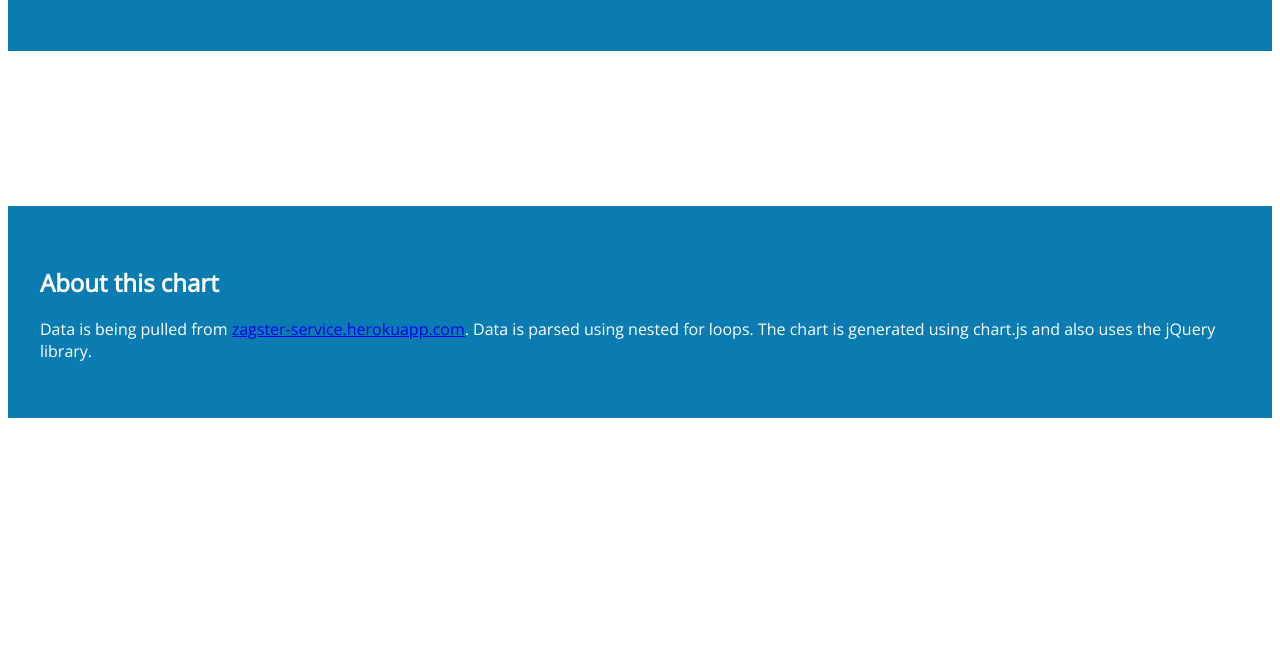
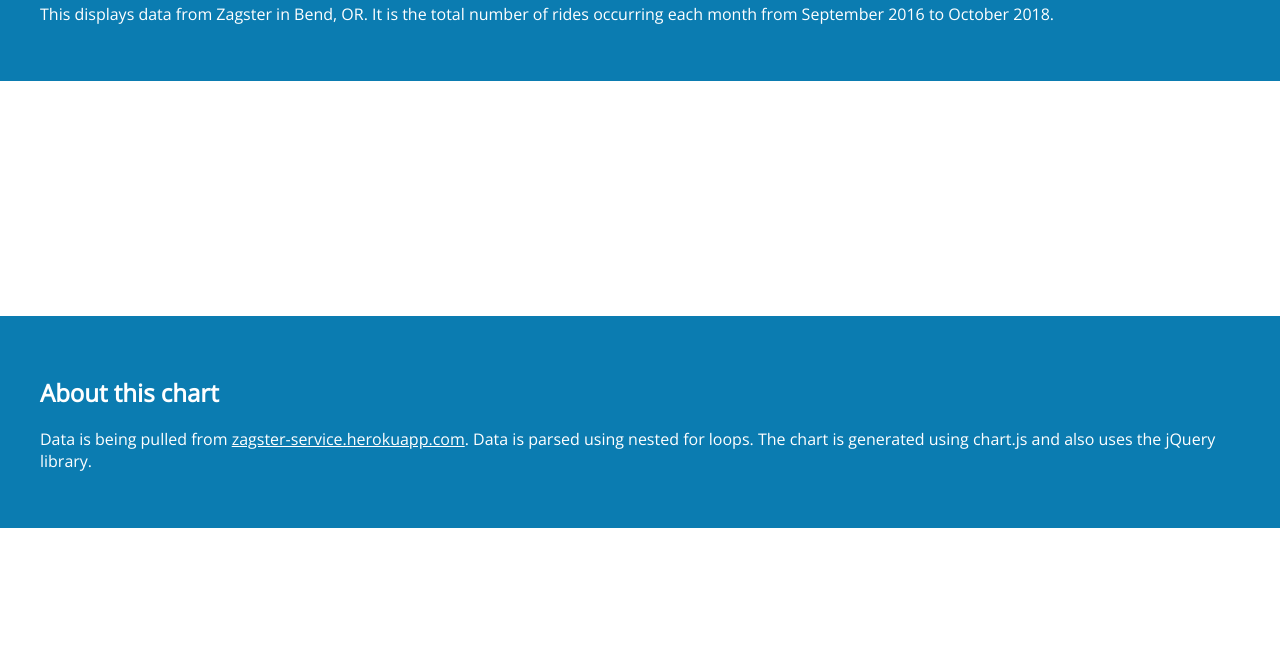
Before and after one commit to fletchla/zagster-client, a plain HTML site: page index.html in a window 1280 px wide. Shown: the part 146-800 px from the top of the page. Drawn offline with nearby package versions, Linux system fonts and the light colour scheme; no server answers.

```diff
--- a/index.html
+++ b/index.html
@@ -3,6 +3,7 @@
 <html>
 <head>
     <title>Zagster Bikes in Bend</title>
+
 
     <script
     src="https://code.jquery.com/jquery-3.3.1.min.js"
@@ -21,6 +22,7 @@
 <div class="blue-box-top">
     <div class="container">
         <h1>Zagster Bike Share in Bend</h1>
+        <p>This displays data from Zagster in Bend, OR. It is the total number of rides occurring each month from September 2016 to October 2018.</p>
     </div>
 </div>
 
--- a/main.css
+++ b/main.css
@@ -1,3 +1,8 @@
+html,body {
+    margin: 0;
+    padding: 0;
+}
+
 body {
     font-family: "Open Sans", "Arial", sans-serif;
 }
@@ -19,3 +24,12 @@
     padding: 40px 10px;
     color: #ffffff;
 }
+
+.blue-box-top a,
+.blue-box-bottom a {
+    color: #ffffff;
+}
+
+#myChart {
+    margin: 40px 0;
+}
```
